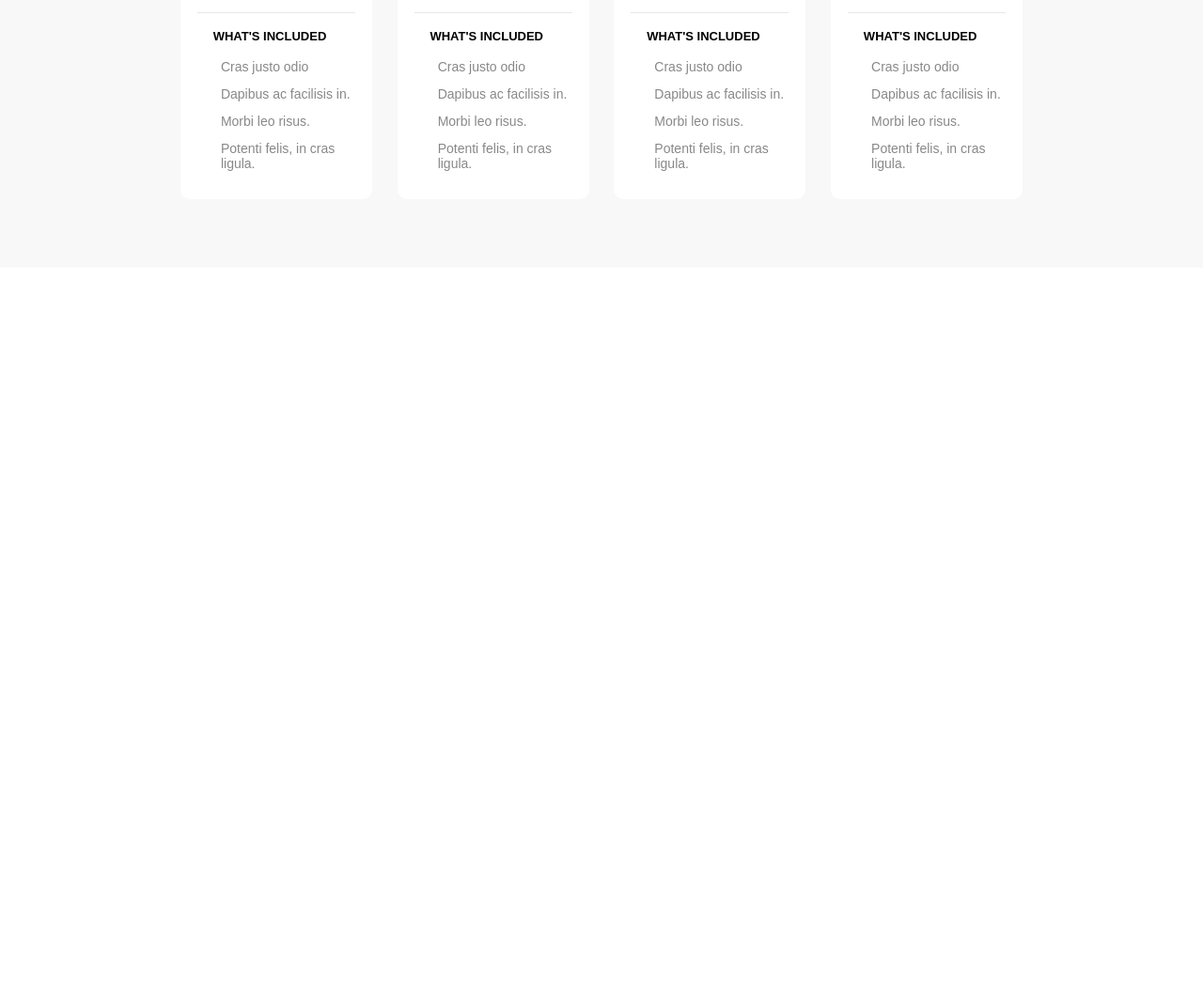
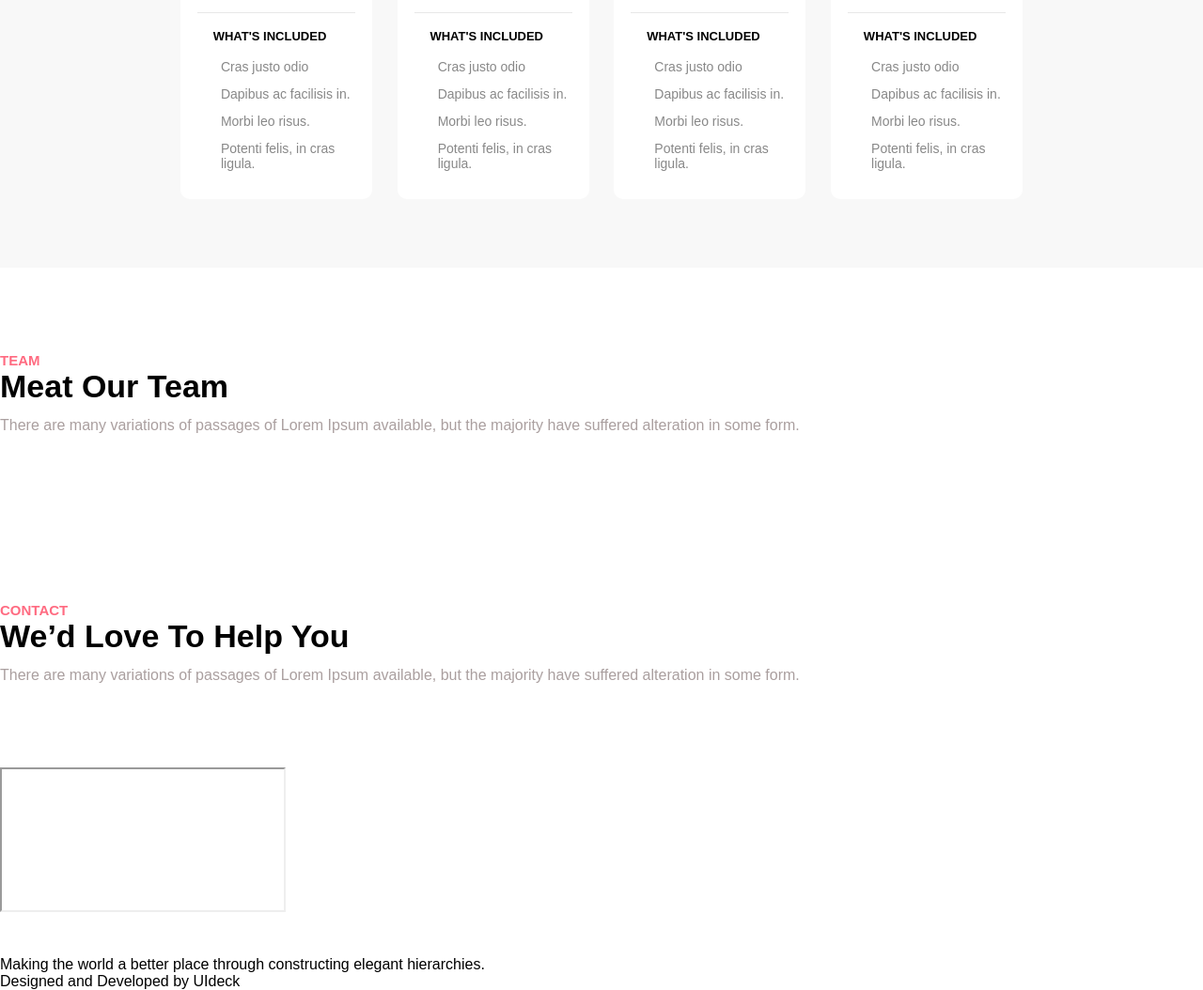
Before and after one commit to IgnatN/Apvilla, a plain HTML site: page index.html in a window 1280 px wide. Shown: the part 4383-5437 px from the top of the page at 94% size. Before the commit the page ends 4668 px from the top, so only its background shows below. Drawn offline with Linux system fonts and the light colour scheme; grey boxes are pictures that could not be loaded; files whose address does not match are found by name.

Commit message:
Update index.html

```diff
--- a/index.html
+++ b/index.html
@@ -154,7 +154,44 @@
             Ipsum available, but the majority have suffered alteration in
             some form.</p>
         <div class="allBlocks"></div>
-
+    </div>
+    <div class="team" id="team">
+        <h3 class="titlePage">TEAM</h3>
+        <h2 class="bigTxt">Meat Our Team</h2>
+        <p class="last-txt">There are many variations of passages of Lorem Ipsum available, but the majority have
+            suffered alteration in some form.</p>
+        <div class="teamBlock"></div>
+    </div>
+    <div class="contact" id="contact">
+        <div class="contact">
+            <h3 class="titlePage">CONTACT</h3>
+            <h2 class="bigTxt">We’d Love To Help You</h2>
+            <p class="last-txt">There are many variations of passages of Lorem
+                Ipsum available, but the majority have suffered alteration in
+                some form.</p>
+        </div>
+        <div class="contactBlocks"></div>
+    </div>
+    <div class="map">
+        <iframe
+            src="https://www.google.com/maps/embed?pb=!1m18!1m12!1m3!1d2719.685564540193!2d28.820325115857226!3d47.026776735843534!2m3!1f0!2f0!3f0!3m2!1i1024!2i768!4f13.1!3m3!1m2!1s0x40c97d73cc5900ed%3A0x2268574a810dfd76!2sARTCOR!5e0!3m2!1sru!2sus!4v1619545673759!5m2!1sru!2sus"></iframe></a>
+        <aside>
+    </div>
+    <div class="footer">
+        <div class="socials">
+            <img style="width: 170px;" src="./images/white-logo.svg" alt="logo">
+            <p>Making the world a better place through constructing elegant hierarchies.</p>
+            <div class="icons"><a href="#" class="fa fa-facebook"></a>
+                <a href="#" class="fa fa-twitter"></a>
+                <a href="#" class="fa fa-instagram"></a>
+                <a href="#" class="fa fa-linkedin"></a>
+                <a href="#" class="fa fa-youtube"></a>
+                <a href="#" class="fa fa-snapchat"></a>
+            </div>
+            <p>Designed and Developed by UIdeck</p>
+        </div>
+        <div class="aLLcolumn">
+        </div>
     </div>
 </body>
 <script src="script.js"></script>
```
